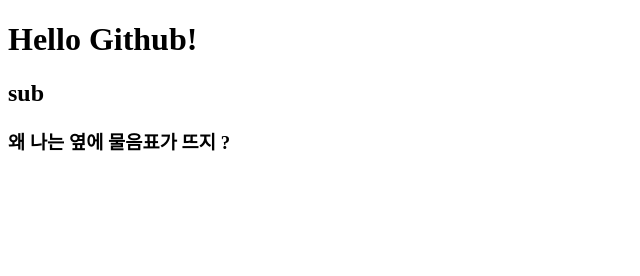
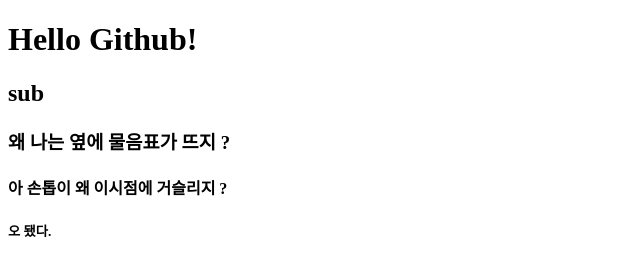
Before and after one commit to goodaseul/github_test, a plain HTML site: page index.html in a window 1280 px wide. Shown: the whole page, without its empty margins (0-640 px from the left). Drawn offline with Linux system fonts and the light colour scheme.

Commit message:
[update] 두번째 확인차 커밋

```diff
--- a/index.html
+++ b/index.html
@@ -12,7 +12,8 @@
     <h1>Hello Github!</h1>
     <h2>sub</h2>
     <h3>왜 나는 옆에 물음표가 뜨지 ? </h3>
-
+    <h4>아 손톱이 왜 이시점에 거슬리지 ? </h4>
+    <h5>오 됐다.</h5>
 </body>
 
 </html>
```
